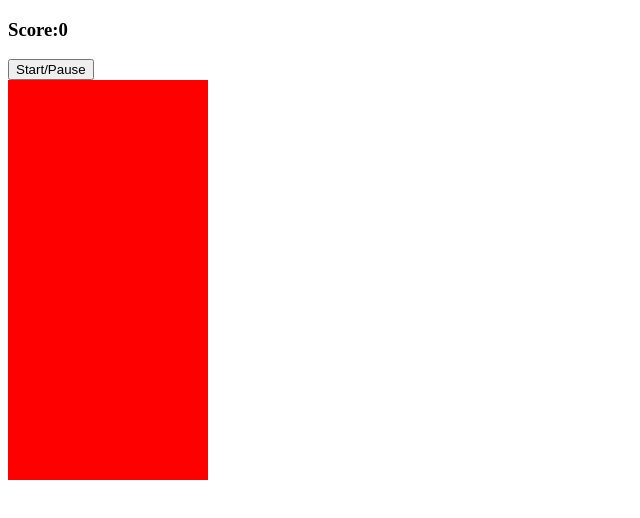
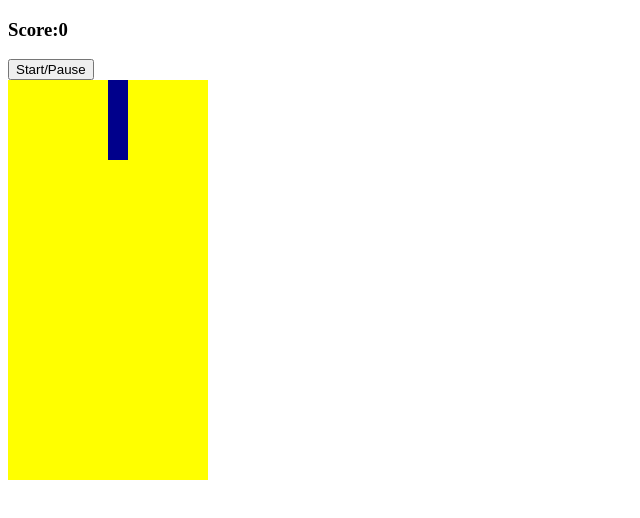
Before and after one commit to harsimranbh/teris-basic, a plain HTML site: page index.html in a window 1280 px wide. Shown: the whole page, without its empty margins (0-640 px from the left). Drawn offline with Linux system fonts and the light colour scheme.

Commit message:
created tetrominos

```diff
--- a/app.js
+++ b/app.js
@@ -3,7 +3,71 @@ document.addEventListener('DOMContentLoaded',()=>{
     const grid = document.querySelector('grid');
     let squares = Array.from(document.querySelectorAll('.grid div'));
     const width = 10;
+    const ScoreDisplay = document.querySelector('#score');
+    const StartBtn = document.querySelector('#start-button');
 
-    console.log(squares);
+     //The Tetrominoes
+  const lTetromino = [
+    [1, width+1, width*2+1, 2],
+    [width, width+1, width+2, width*2+2],
+    [1, width+1, width*2+1, width*2],
+    [width, width*2, width*2+1, width*2+2]
+  ]
+
+  const zTetromino = [
+    [0,width,width+1,width*2+1],
+    [width+1, width+2,width*2,width*2+1],
+    [0,width,width+1,width*2+1],
+    [width+1, width+2,width*2,width*2+1]
+  ]
+
+  const tTetromino = [
+    [1,width,width+1,width+2],
+    [1,width+1,width+2,width*2+1],
+    [width,width+1,width+2,width*2+1],
+    [1,width,width+1,width*2+1]
+  ]
+
+  const oTetromino = [
+    [0,1,width,width+1],
+    [0,1,width,width+1],
+    [0,1,width,width+1],
+    [0,1,width,width+1]
+  ]
+
+  const iTetromino = [
+    [1,width+1,width*2+1,width*3+1],
+    [width,width+1,width+2,width+3],
+    [1,width+1,width*2+1,width*3+1],
+    [width,width+1,width+2,width+3]
+  ]
+
+  const theTetrominoes = [lTetromino, zTetromino, tTetromino, oTetromino, iTetromino]
+
+
+  let currentPosition = 4
+  let currentRotation = 0
+  // randomly selecting tetromino and showing 1st rotation
+  let random = Math.floor(Math.random()*theTetrominoes.length)
+  let current = theTetrominoes[random][currentRotation]
+
+  //draw tetromino
+  function draw(){
+      current.forEach(index => {
+          squares[currentPosition + index].classList.add('tetromino')
+      })
+  }
+//undraw teromino
+  function undraw(){
+      current.forEach( index =>{
+        squares[currentPosition + index].classList.remove('tetromino')
+      })
+  }
+
+  draw()
+
+
+
+
 
 })
--- a/style.css
+++ b/style.css
@@ -9,5 +9,8 @@
 .grid div{
     height: 20px;
     width: 20px;
-    background-color: red;
 }
+
+.tetromino{
+    background-color:darkblue;
+}
```
